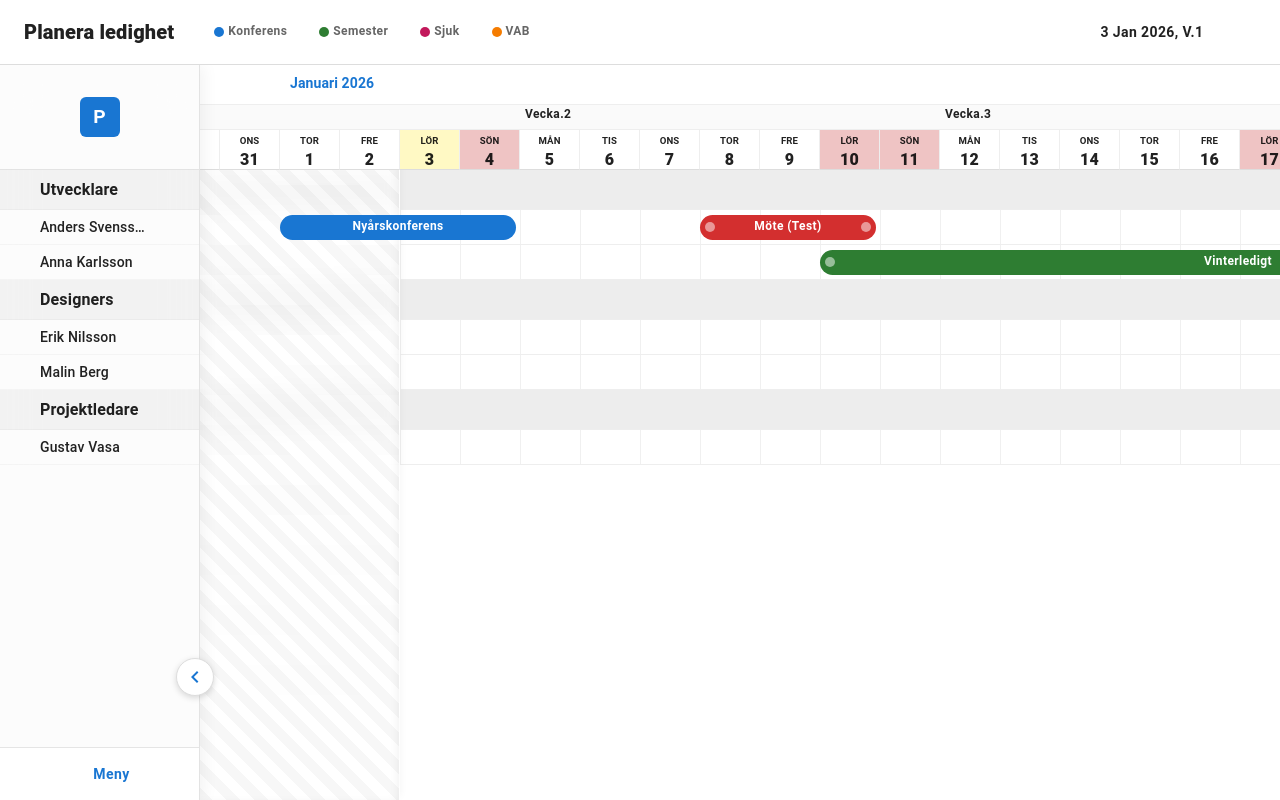
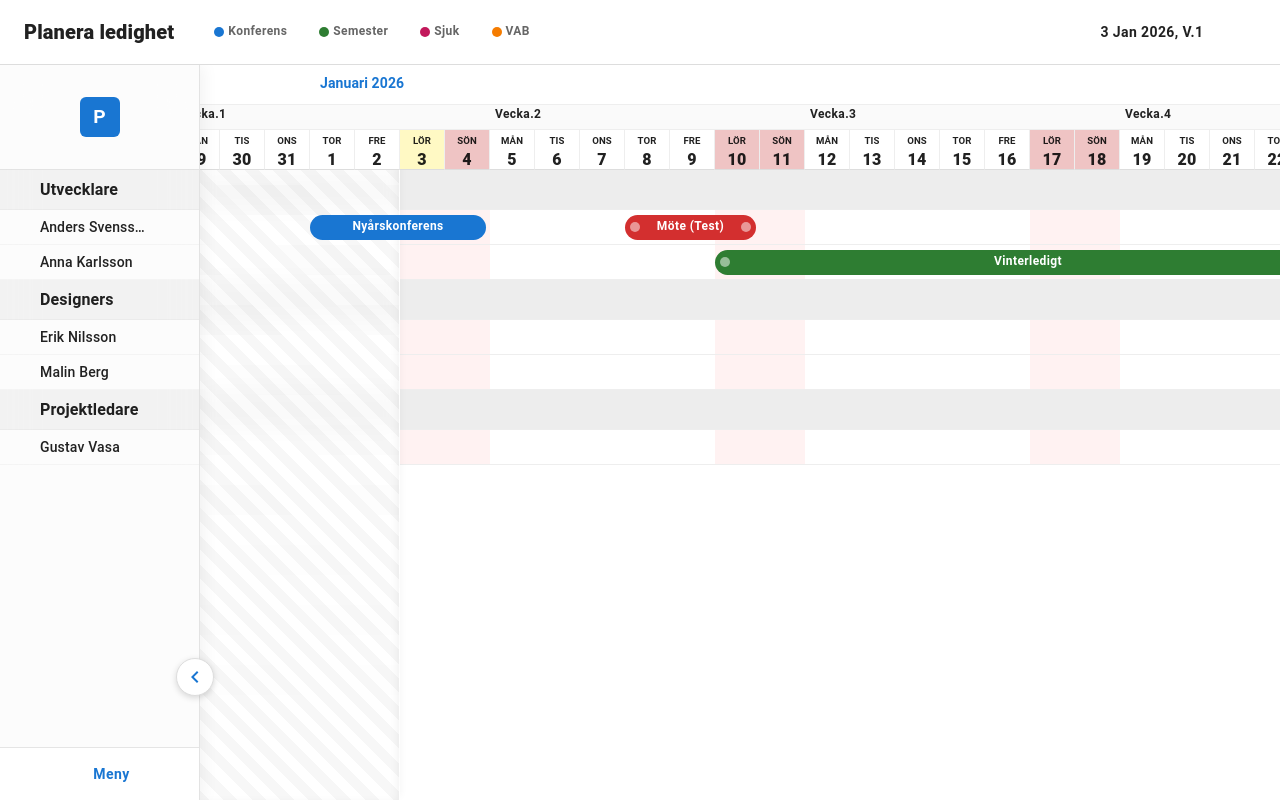
Before and after one commit to younusrahman/planera-ledighet, a React (Vite) app: page / in a window 1280 px wide. Built offline with nearby package versions, Linux system fonts and the light colour scheme; some icons are missing.

Commit message:
employess name i tolltop

```diff
--- a/src/components/LeaveBlock.tsx
+++ b/src/components/LeaveBlock.tsx
@@ -15,7 +15,7 @@ import DateRangeIcon from "@mui/icons-material/DateRange";
 import dayjs from "dayjs";
 import type { Instance } from "@popperjs/core";
 import { CELL_WIDTH, ROW_HEIGHT, type LeaveItem } from "../utils";
-import InfoOutlinedIcon from "@mui/icons-material/InfoOutlined"; // <-- AND ADD THIS
+import PersonIcon from "@mui/icons-material/Person";
 
 interface Props {
   leave: LeaveItem;
@@ -29,6 +29,7 @@ interface Props {
   onTooltipClose?: () => void;
   isDeletionDisabled?: boolean; // <-- ADD THIS
   isPastDaysBlocked?: boolean; // <-- ADD THIS
+  resourceName: string; // ADD THIS
 }
 const today = dayjs().startOf("day");
 const TOOLTIP_DELAY = 500;
@@ -37,6 +38,7 @@ export const LeaveBlock = ({
   left = 0,
   isOverlay = false,
   onResizeEnd,
+  resourceName,
   scrollContainerRef,
   onEdit,
   onDelete,
@@ -327,6 +329,19 @@ export const LeaveBlock = ({
               color: "text.secondary",
             }}
           >
+            <PersonIcon fontSize="small" />
+            <Typography variant="body2" sx={{ fontSize: "0.85rem" }}>
+              {resourceName}
+            </Typography>
+          </Box>
+          <Box
+            sx={{
+              display: "flex",
+              alignItems: "center",
+              gap: 1,
+              color: "text.secondary",
+            }}
+          >
             <DateRangeIcon fontSize="small" />
             <Typography variant="body2" sx={{ fontSize: "0.85rem" }}>
               {dayjs(leave.startDate).format("D MMM")} -{" "}
--- a/src/components/Timeline.tsx
+++ b/src/components/Timeline.tsx
@@ -136,6 +136,15 @@ export const Timeline = () => {
   const [startDate, setStartDate] = useState(
     dayjs().startOf("day").subtract(30, "days")
   );
+  const weekendOffset = ((startDate.day() - 1 + 7) % 7) * CELL_WIDTH;
+
+  const weekendGrid = `repeating-linear-gradient(
+  90deg,
+  transparent 0px,
+  transparent ${5 * CELL_WIDTH}px,
+  rgba(255, 0, 0, 0.05) ${5 * CELL_WIDTH}px,
+  rgba(255, 0, 0, 0.05) ${7 * CELL_WIDTH}px
+)`;
   const [daysCount, setDaysCount] = useState(200);
   const [groups, setGroups] = useState<Group[]>(INITIAL_GROUPS);
   const [sidebarMode, setSidebarMode] = useState<
@@ -854,7 +863,6 @@ export const Timeline = () => {
   const sensors = useSensors(
     useSensor(PointerSensor, { activationConstraint: { distance: 5 } })
   );
-  const gridBackground = `repeating-linear-gradient(90deg, #f0f0f0 0px, #f0f0f0 1px, transparent 1px, transparent ${CELL_WIDTH}px)`;
 
   return (
     <Box
@@ -1407,13 +1415,14 @@ export const Timeline = () => {
                           onPointerUp={handleGridPointerUp}
                           sx={{
                             height: ROW_HEIGHT,
-                            borderBottom: "1px solid #eee",
-                            backgroundImage: gridBackground,
+                            borderBottom: "1px solid #eee", // This creates the horizontal "line" look
                             position: "relative",
-                            cursor: "crosshair",
-                            boxSizing: "border-box",
                             display: "flex",
                             alignItems: "center",
+                            // ADD THESE THREE LINES:
+                            backgroundImage: weekendGrid,
+                            backgroundSize: `${7 * CELL_WIDTH}px 100%`,
+                            backgroundPosition: `-${weekendOffset}px 0`,
                           }}
                         >
                           {selection.isSelecting &&
@@ -1452,6 +1461,7 @@ export const Timeline = () => {
                             .filter((l) => l.rowId === res.id)
                             .map((l) => (
                               <LeaveBlock
+                                resourceName={res.name}
                                 key={l.id}
                                 leave={l}
                                 left={getDateOffset(l.startDate, startDate)}
--- a/src/utils.ts
+++ b/src/utils.ts
@@ -16,7 +16,7 @@ dayjs.updateLocale("sv", {
 });
 
 // CONSTANTS
-export const CELL_WIDTH = 60;
+export const CELL_WIDTH = 45;
 export const ROW_HEIGHT = 35;
 
 // TYPES
```
